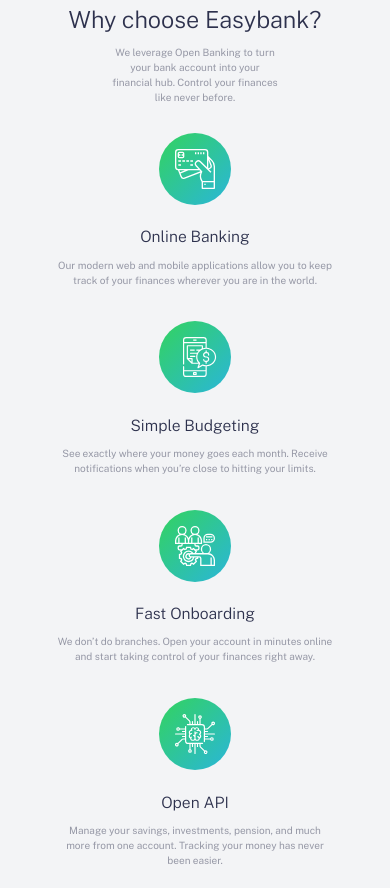
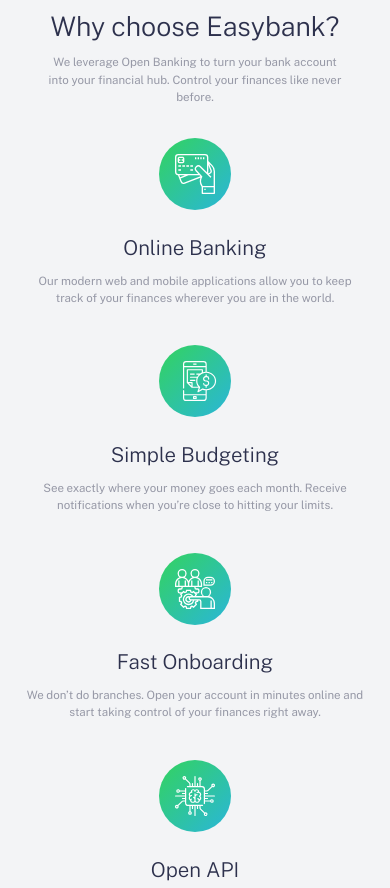
Before and after one commit to MartSurv/easybank-landing-page, a website: page index.html in a window 390 px wide. Shown: the part 860-1748 px from the top of the page. Drawn offline with nearby package versions, Linux system fonts and the light colour scheme.

Commit message:
Media Queries

```diff
--- a/index.html
+++ b/index.html
@@ -58,27 +58,27 @@
         Control
         your finances like never before.</p>
 
-      <div class="features row">
-        <div class="features__feature">
-          <img src="images/icon-online.svg" alt="Icon" class="features__icon">
+      <div class="row">
+        <div class="feature">
+          <img src="images/icon-online.svg" alt="Icon" class="feature__icon">
           <h3 class="heading-tertiary">Online Banking</h3>
           <p class="paragraph">Our modern web and mobile applications allow you to keep track of your finances
             wherever you are in the world.</p>
         </div>
-        <div class="features__feature">
-          <img src="images/icon-budgeting.svg" alt="Icon" class="features__icon">
+        <div class="feature">
+          <img src="images/icon-budgeting.svg" alt="Icon" class="feature__icon">
           <h3 class="heading-tertiary">Simple Budgeting</h3>
           <p class="paragraph">See exactly where your money goes each month. Receive notifications when you’re
             close to hitting your limits.</p>
         </div>
-        <div class="features__feature">
-          <img src="images/icon-onboarding.svg" alt="Icon" class="features__icon">
+        <div class="feature">
+          <img src="images/icon-onboarding.svg" alt="Icon" class="feature__icon">
           <h3 class="heading-tertiary">Fast Onboarding</h3>
           <p class="paragraph">We don’t do branches. Open your account in minutes online and start taking control
             of your finances right away.</p>
         </div>
-        <div class="features__feature">
-          <img src="images/icon-api.svg" alt="Icon" class="features__icon">
+        <div class="feature">
+          <img src="images/icon-api.svg" alt="Icon" class="feature__icon">
           <h3 class="heading-tertiary">Open API</h3>
           <p class="paragraph">Manage your savings, investments, pension, and much more from one account. Tracking
             your money has never been easier.</p>
@@ -199,49 +199,7 @@
       </div>
     </footer>
   </main>
-  <script type="application/javascript">
-    function handleClick() {
-      const state = document.getElementById('hamburger').classList.toggle('is-active');
-      const navigation = document.getElementById('navigation');
-      const navigationMobile = document.querySelector('.navigation__list');
-
-      function controlNav(state) {
-        if (state === true) {
-          navigation.classList.add('navigation__nav--mobile');
-          navigationMobile.classList.add('backInDown');
-          navigationMobile.classList.remove('backOutUp');
-
-          navigation.classList.add('fadeIn');
-        } else if (state === false) {
-          navigationMobile.classList.remove('backInDown');
-          navigationMobile.classList.add('backOutUp');
-
-          navigation.classList.remove('fadeIn');
-
-          setTimeout(() => navigation.classList.remove('navigation__nav--mobile'), 350);
-        }
-      }
-      controlNav(state);
-    }
-
-    document.getElementById('hamburger').addEventListener('click', handleClick);
-
-    const elementsArray = document.querySelectorAll('.navigation__item');
-    elementsArray.forEach(function (e) {
-      e.addEventListener('click', handleClick);
-    });
-
-    let prevScrollpos = window.pageYOffset;
-    window.onscroll = function () {
-      let currentScrollPos = window.pageYOffset;
-      if (prevScrollpos > currentScrollPos) {
-        document.getElementById("navbar").style.top = "0";
-      } else {
-        document.getElementById("navbar").style.top = "-100px";
-      }
-      prevScrollpos = currentScrollPos;
-    }
-  </script>
+  <script src="js/index.js"></script>
 </body>
 
 </html>
--- /dev/null
+++ b/js/index.js
@@ -0,0 +1,51 @@
+const navigation = document.getElementById('navigation').classList;
+const navigationMobile = document.querySelector('.navigation__list').classList;
+const hamburger = document.getElementById('hamburger').classList;
+
+function handleClick() {
+  const state = hamburger.toggle('is-active');
+
+  (function (state) {
+    if (state === true) {
+      navigation.add('navigation__nav--mobile');
+      navigationMobile.add('backInDown');
+      navigationMobile.remove('backOutUp');
+
+      navigation.classList.add('fadeIn');
+    } else if (state === false) {
+      navigationMobile.remove('backInDown');
+      navigationMobile.add('backOutUp');
+
+      navigation.remove('fadeIn');
+
+      setTimeout(() => navigation.remove('navigation__nav--mobile'), 350);
+    }
+  })(state);
+
+}
+
+document.getElementById('hamburger').addEventListener('click', handleClick);
+
+const elementsArray = document.querySelectorAll('.navigation__item');
+elementsArray.forEach(function (e) {
+  e.addEventListener('click', handleClick);
+});
+
+let prevScrollpos = window.pageYOffset;
+window.onscroll = function () {
+  let currentScrollPos = window.pageYOffset;
+  if (prevScrollpos > currentScrollPos) {
+    document.getElementById("navbar").style.top = "0";
+  } else {
+    document.getElementById("navbar").style.top = "-100px";
+  }
+  prevScrollpos = currentScrollPos;
+}
+
+window.addEventListener('resize', function () {
+  if (window.innerWidth > 640) {
+    navigation.remove('navigation__nav--mobile', 'fadeIn');
+    navigationMobile.remove('backInDown');
+    hamburger.remove('is-active');
+  };
+});
--- a/sass/abstracts/_mixins.scss
+++ b/sass/abstracts/_mixins.scss
@@ -53,6 +53,7 @@
         ;
     }
 
+
     @if $breakpoint==tab-port {
         @media only screen and (max-width: 48em) {
             // 768px
--- a/sass/base/_base.scss
+++ b/sass/base/_base.scss
@@ -8,19 +8,19 @@
   }
 
   @include respond(tab-land) {
-    font-size: 50%;
+    font-size: 55%;
   }
 
   @include respond(tab-port) {
-    font-size: 46%;
+    font-size: 40%;
   }
 
   @include respond(phone) {
-    font-size: 40%;
+    font-size: 45%;
   }
 
   @include respond(phone-min) {
-    font-size: 35%;
+    font-size: 40%;
   }
 }
 
--- a/sass/base/_fonts.scss
+++ /dev/null
@@ -1,3 +0,0 @@
-// -----------------------------------------------------------------------------
-// This file contains all @font-face declarations, if any.
-// -----------------------------------------------------------------------------
--- a/sass/components/_article.scss
+++ b/sass/components/_article.scss
@@ -22,6 +22,10 @@
         & figcaption {
             color: $grayish-blue;
             margin-left: 3rem;
+
+            @include respond(tab-port) {
+                margin-left: 0;
+            }
         }
     }
 
--- /dev/null
+++ b/sass/components/_feature.scss
@@ -0,0 +1,13 @@
+.feature {
+    @include flexCol;
+    justify-content: flex-start;
+    align-items: flex-start;
+
+    @include respond(tab-port) {
+        align-items: center;
+    }
+
+    &__icon {
+        margin-bottom: 4rem;
+    }
+}
--- a/sass/components/_headings.scss
+++ b/sass/components/_headings.scss
@@ -14,7 +14,7 @@
 
 .heading-tertiary {
     color: $dark-blue;
-    font-size: 2.8rem;
+    font-size: 3.2rem;
     font-weight: 300;
     margin-bottom: 2rem;
 }
@@ -22,7 +22,7 @@
 .heading-quaternary {
     display: inline-block;
     color: $dark-blue;
-    font-size: 1.8rem;
+    font-size: 2rem;
     font-weight: 400;
     margin-bottom: 2rem;
     backface-visibility: hidden;
@@ -38,9 +38,10 @@
     font-weight: 400;
     line-height: 1.5;
     margin-bottom: 3rem;
+    font-size: 1.8rem;
 
     &--features {
-        font-size: 1.4rem;
+        font-size: 1.6rem;
         margin-bottom: 0;
     }
 }
--- a/sass/layout/_footer.scss
+++ b/sass/layout/_footer.scss
@@ -19,11 +19,13 @@
     }
 
     @include respond(phone) {
-        height: 400px;
+        padding: 0 8rem;
+        height: 350px;
     }
 
     @include respond(phone-min) {
-        padding: 0 5rem;
+        padding: 0 4rem;
+        height: 500px;
     }
 
     &__container {
@@ -33,8 +35,11 @@
 
         @include respond(phone) {
             @include flexCol;
-            height: 350px;
             justify-content: space-between;
+        }
+
+        @include respond(phone-min) {
+            height: auto;
         }
     }
 
@@ -88,6 +93,7 @@
             margin-left: 0;
             text-align: center;
             align-items: center;
+            margin: 2rem 0;
         }
 
         @include respond(phone-min) {
@@ -149,14 +155,6 @@
     color: $grayish-blue;
     text-align: center;
 
-    @include respond(phone) {
-        bottom: 45px;
-    }
-
-    @include respond(phone-min) {
-        bottom: 20px;
-    }
-
     & a,
     a:link,
     a:visited {
--- a/sass/layout/_header.scss
+++ b/sass/layout/_header.scss
@@ -36,11 +36,10 @@
             text-align: center;
             width: 100%;
             height: 50%;
-            padding-right: 8rem;
         }
 
-        @include respond (phone) {
-            height: 50%;
+        @include respond(phone) {
+            padding: 0 4rem;
         }
     }
 
@@ -52,11 +51,7 @@
 
         @include respond (tab-port) {
             width: 100%;
-            height: 60%;
-        }
-
-        @include respond (phone-min) {
-            height: 60%;
+            height: 50%;
         }
     }
 
--- a/sass/layout/_navigation.scss
+++ b/sass/layout/_navigation.scss
@@ -12,13 +12,15 @@
     transition: top .5s;
 
     @include respond(desktop) {
-        padding-left: 10rem;
-        padding-right: 10rem;
+        padding: 0 10rem;
+    }
+
+    @include respond(tab-land) {
+        padding: 0 8rem;
     }
 
     @include respond(tab-port) {
-        padding-left: 6rem;
-        padding-right: 6rem;
+        padding: 0 6rem;
     }
 
     &__logo-box {
@@ -46,6 +48,7 @@
             width: 100vw;
             background-image: linear-gradient(180deg, rgba(0, 0, 0, .8) 0%, rgba(0, 0, 0, 0.3) 100%);
 
+
             & .navigation__list {
                 @include flexCol;
                 align-items: center;
@@ -53,7 +56,7 @@
                 top: 100px;
                 left: 50%;
                 transform: translateX(-50%);
-                height: 220px;
+                height: 300px;
                 width: 80vw;
                 border-radius: 5px;
                 padding: 3rem 0;
--- a/sass/layout/_section.scss
+++ b/sass/layout/_section.scss
@@ -3,18 +3,24 @@
     align-items: flex-start;
     background-color: $light-grayish-blue;
     width: 100%;
-    padding: 12rem 18rem;
+    padding: 12rem 12rem;
 
     @include respond(desktop) {
-        padding: 8rem 14rem;
+        padding: 8rem 10rem;
     }
 
     @include respond(tab-land) {
-        padding: 6rem 12rem;
+        padding: 6rem 8rem;
     }
 
     @include respond(tab-port) {
-        padding: 4rem 10rem;
+        padding: 4rem 6rem;
+        text-align: center;
+        align-items: center;
+    }
+
+    @include respond(phone) {
+        padding: 4rem 4rem;
         text-align: center;
         align-items: center;
     }
@@ -25,6 +31,6 @@
 
     &--features #paragraph {
         margin-bottom: 5rem;
-        width: 60%;
+        width: 90%;
     }
 }
--- a/sass/main.scss
+++ b/sass/main.scss
@@ -7,7 +7,6 @@
 
 // 3. Base stuff
 @import 'base/base',
-'base/fonts',
 'base/typography',
 'base/helpers';
 
@@ -21,6 +20,7 @@
 // 5. Components
 @import 'components/article',
 'components/button',
+'components/feature',
 'components/headings';
 
 @import '../node_modules/hamburgers/_sass/hamburgers/hamburgers';
--- a/sass/pages/_home.scss
+++ b/sass/pages/_home.scss
@@ -1,20 +1,3 @@
 // -----------------------------------------------------------------------------
 // This file contains styles that are specific to the home page.
 // -----------------------------------------------------------------------------
-
-.features {
-
-    &__feature {
-        @include flexCol;
-        justify-content: flex-start;
-        align-items: flex-start;
-
-        @include respond(tab-port) {
-            align-items: center;
-        }
-    }
-
-    &__icon {
-        margin-bottom: 4rem;
-    }
-}
```
Also changed, not shown: package.json (added, +25 -0 lines), css/style.css, 1 other file.
